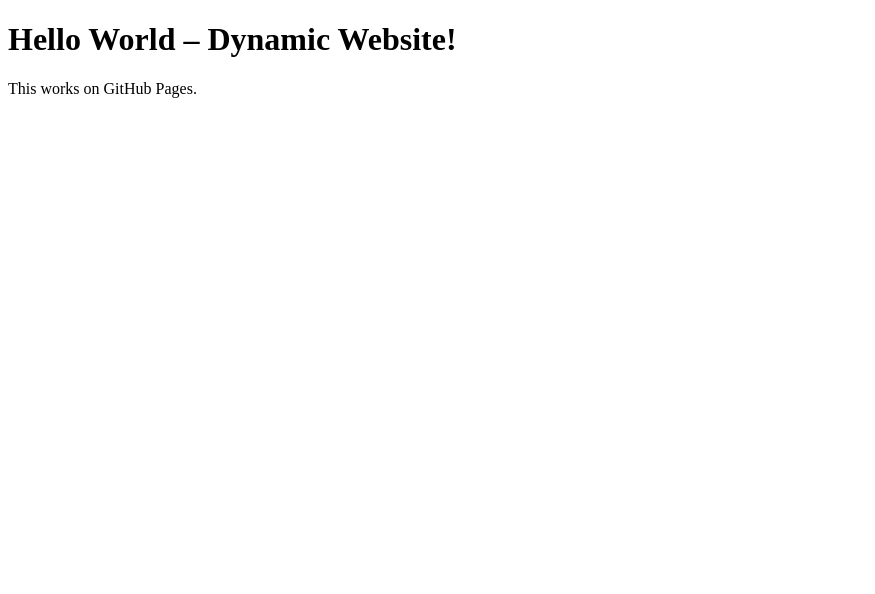
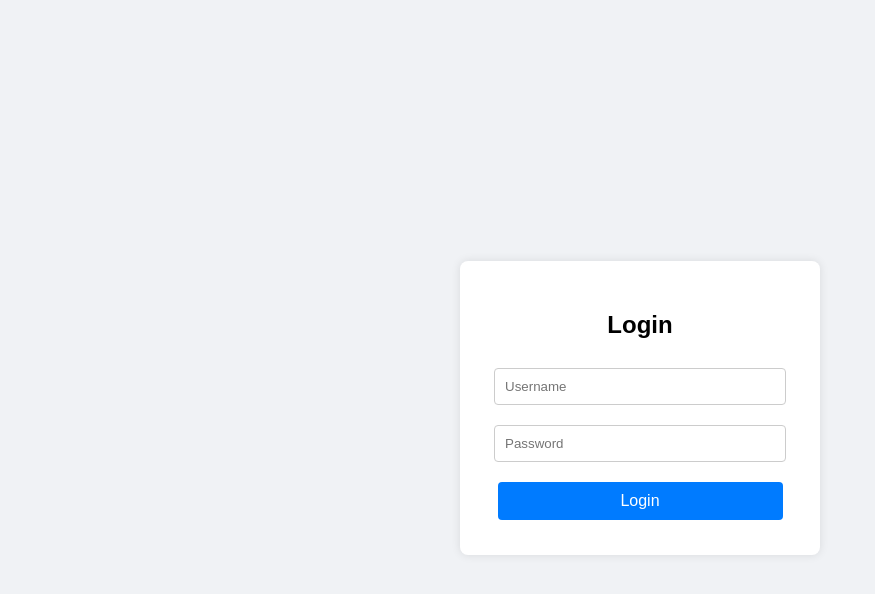
Before and after one commit to asojurohithchandra/my-dynamic-site, a website: page index.html in a window 1280 px wide. Shown: the whole page, without its empty margins (0-875 px from the left). Drawn offline with Linux system fonts and the light colour scheme.

Commit message:
Add basic login page

```diff
--- a/index.html
+++ b/index.html
@@ -3,10 +3,79 @@
 <head>
   <meta charset="UTF-8">
   <meta name="viewport" content="width=device-width, initial-scale=1.0">
-  <title>My Dynamic Site</title>
+  <title>Login Page</title>
+  <style>
+    body {
+      font-family: Arial, sans-serif;
+      display: flex;
+      justify-content: center;
+      align-items: center;
+      height: 100vh;
+      background-color: #f0f2f5;
+    }
+    .login-container {
+      background-color: white;
+      padding: 30px;
+      border-radius: 8px;
+      box-shadow: 0 0 10px rgba(0,0,0,0.1);
+      width: 300px;
+      text-align: center;
+    }
+    input {
+      width: 90%;
+      padding: 10px;
+      margin: 10px 0;
+      border-radius: 4px;
+      border: 1px solid #ccc;
+    }
+    button {
+      width: 95%;
+      padding: 10px;
+      margin-top: 10px;
+      border: none;
+      border-radius: 4px;
+      background-color: #007bff;
+      color: white;
+      font-size: 16px;
+      cursor: pointer;
+    }
+    button:hover {
+      background-color: #0056b3;
+    }
+    .error {
+      color: red;
+      font-size: 14px;
+      margin-top: 5px;
+    }
+  </style>
 </head>
 <body>
-  <h1>Hello World – Dynamic Website!</h1>
-  <p>This works on GitHub Pages.</p>
+
+<div class="login-container">
+  <h2>Login</h2>
+  <input type="text" id="username" placeholder="Username">
+  <input type="password" id="password" placeholder="Password">
+  <button onclick="login()">Login</button>
+  <div class="error" id="error"></div>
+</div>
+
+<script>
+  function login() {
+    const user = document.getElementById("username").value;
+    const pass = document.getElementById("password").value;
+    const errorDiv = document.getElementById("error");
+
+    // Simple front-end validation
+    if(user === "admin" && pass === "1234") {
+      alert("Login successful!");
+      errorDiv.textContent = "";
+      // Here you can redirect to another page if needed:
+      // window.location.href = "dashboard.html";
+    } else {
+      errorDiv.textContent = "Invalid username or password!";
+    }
+  }
+</script>
+
 </body>
 </html>
```
